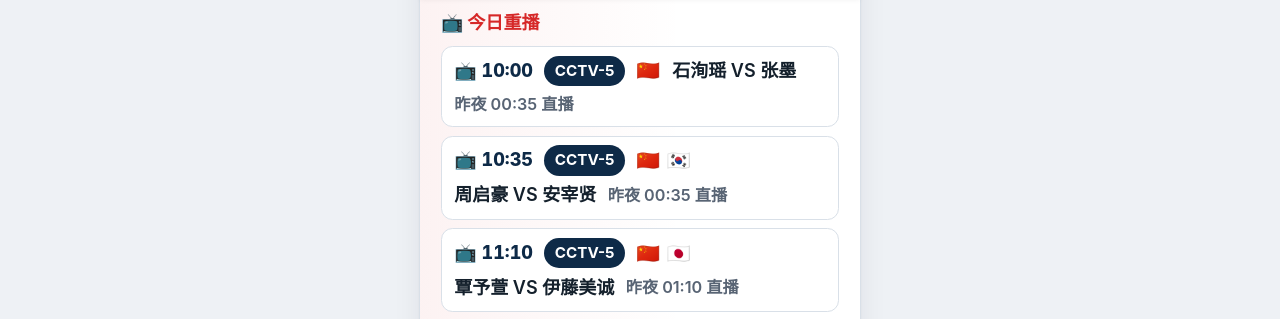
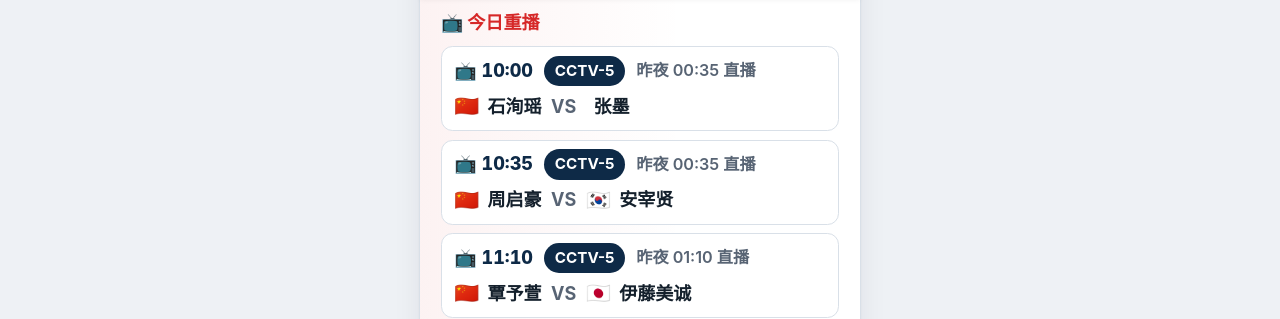
Before and after one commit to pengzishang/pingpong-schedule, a plain HTML site: page index.html in a window 1280 px wide. Shown: the part 481-800 px from the top of the page. Drawn offline with Linux system fonts and the light colour scheme.

Commit message:
feat: 今日重播汇总区改为两行,只显示中国队相关场次,国旗贴选手名

```diff
--- a/index.html
+++ b/index.html
@@ -491,13 +491,22 @@
       margin-bottom: .45rem;
     }
     .replay__item {
-      display: flex; flex-wrap: wrap; align-items: center; gap: .3rem .6rem;
       padding: .45rem .65rem;
       background: #fff; border: 1px solid var(--line); border-radius: .6rem;
       margin-bottom: .45rem;
       font-size: .95rem;
     }
     .replay__item:last-child { margin-bottom: 0; }
+    .replay__line1 {
+      display: flex; flex-wrap: wrap; align-items: center; gap: .3rem .6rem;
+    }
+    .replay__line2 {
+      margin-top: .35rem;
+      display: flex; flex-wrap: wrap; align-items: center; gap: .2rem .25rem;
+      font-weight: 600; color: var(--ink);
+    }
+    .replay__line2 .replay__flag { font-size: 1.05rem; line-height: 1; margin-right: .15rem; }
+    .replay__vs { color: var(--ink-2); font-weight: 700; margin: 0 .25rem; }
     .replay__time { font-weight: 800; color: var(--navy); font-variant-numeric: tabular-nums; }
     .replay__chan { font-size: .8rem; font-weight: 700; color: #fff; background: var(--navy); padding: .16rem .55rem; border-radius: 2rem; }
     .replay__match { color: var(--ink); font-weight: 600; }
@@ -709,10 +718,17 @@
       if (!isNaN(h) && h >= 23) return addDays(day.date, 1);   // 23:00-23:59 视为前一日深夜,重播到次日
       return day.date;                                          // 00:00-06:00 已是次日凌晨,重播随当场所在日
     }
-    // 当日「今日重播」汇总区:列出归属到这一天的所有重播(含跨日过来的),兜底让老人一开当天先看见
+    // 当日「今日重播」汇总区:只列出中国队相关场次(陆/港/澳/台),分两行展示——第一行重播时间+昨夜直播时间,第二行国旗贴选手名
     function renderReplayZone(dateStr, items) {
       if (!items || !items.length) return '';
-      var rows = items.map(function (it) {
+      // 汇总区只展示中国队相关场次,避免外协对阵挤占老人视线
+      var cnItems = items.filter(function (it) {
+        var m = it.m;
+        return (m.nationHome && m.nationHome.indexOf('中国') !== -1) ||
+               (m.nationAway && m.nationAway.indexOf('中国') !== -1);
+      });
+      if (!cnItems.length) return '';
+      var rows = cnItems.map(function (it) {
         var m = it.m;
         var hasCN = m.nationHome === '中国' || m.nationAway === '中国';
         var hasJP = m.nationHome === '日本' || m.nationAway === '日本';
@@ -720,11 +736,16 @@
         var scopeAttr = (hasCN ? ' data-cn="1"' : '') + ((hasJP || hasKR) ? ' data-jpkr="1"' : '');
         var rp = m.replay;
         return '<div class="replay__item"' + scopeAttr + '>' +
-                 '<span class="replay__time">📺 ' + esc(rp.time) + '</span>' +
-                 '<span class="replay__chan">' + esc(rp.channel) + '</span>' +
-                 '<span class="replay__flag">' + flagFor(m.nationHome) + ' ' + flagFor(m.nationAway) + '</span>' +
-                 '<span class="replay__match">' + esc(m.playerHome) + ' VS ' + esc(m.playerAway) + '</span>' +
-                 '<span class="replay__live">昨夜 ' + esc(m.time) + ' 直播</span>' +
+                 '<div class="replay__line1">' +
+                   '<span class="replay__time">📺 ' + esc(rp.time) + '</span>' +
+                   '<span class="replay__chan">' + esc(rp.channel) + '</span>' +
+                   '<span class="replay__live">昨夜 ' + esc(m.time) + ' 直播</span>' +
+                 '</div>' +
+                 '<div class="replay__line2">' +
+                   '<span class="replay__flag">' + flagFor(m.nationHome) + '</span>' + esc(m.playerHome) +
+                   '<span class="replay__vs">VS</span>' +
+                   '<span class="replay__flag">' + flagFor(m.nationAway) + '</span>' + esc(m.playerAway) +
+                 '</div>' +
                '</div>';
       }).join('');
       return '<div class="day__replays">' +
```
